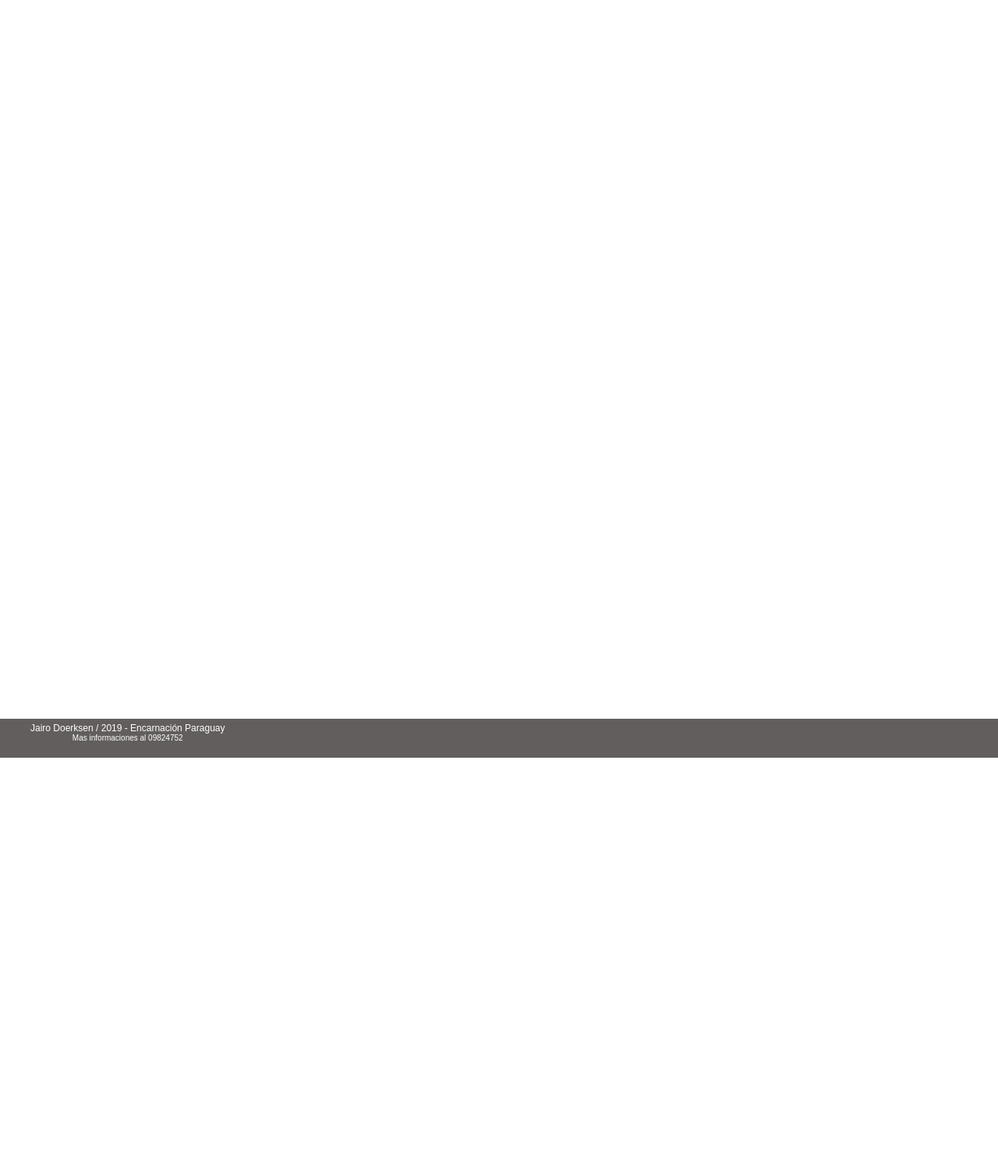
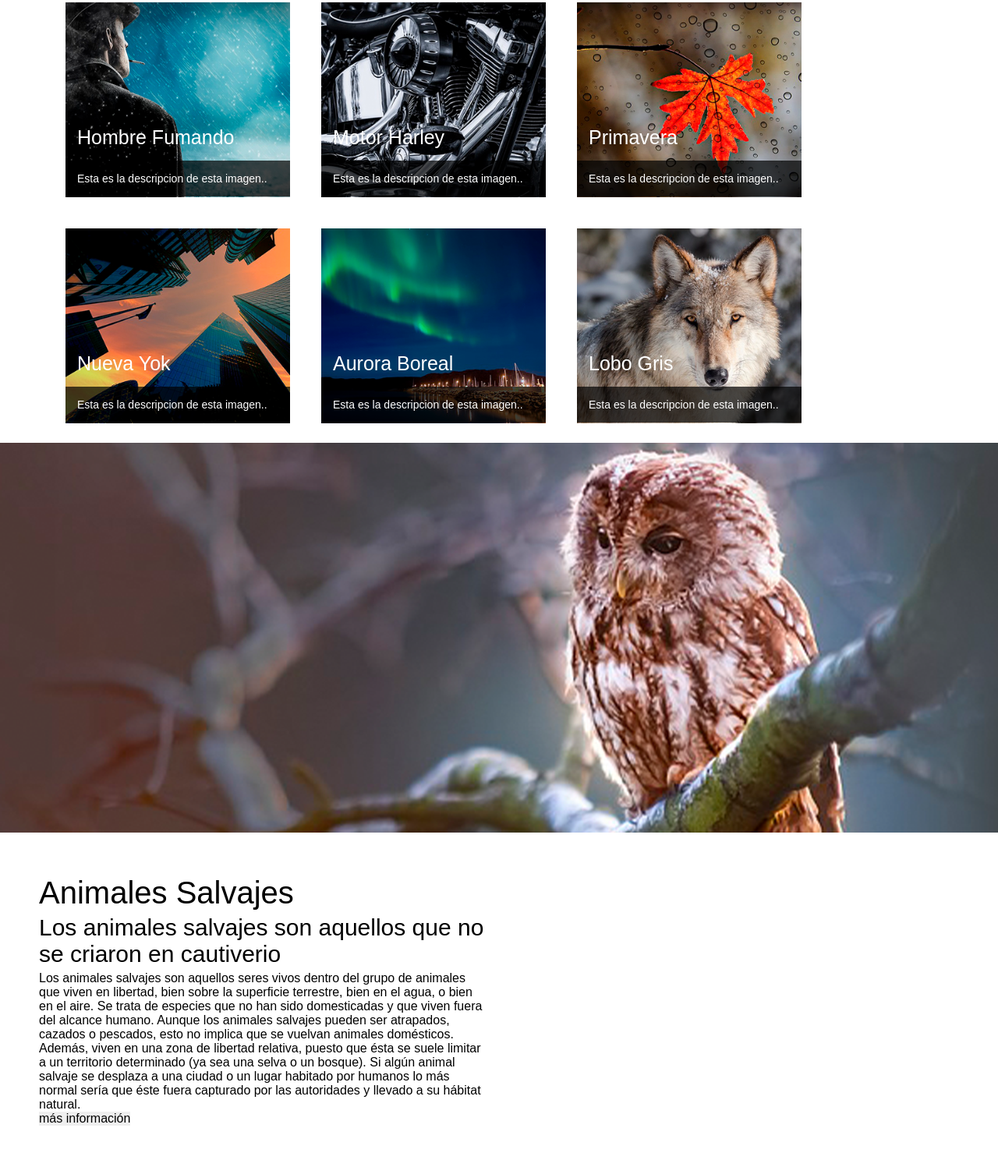
Before and after one commit to jairo87/pick, a plain HTML site: page index.html in a window 1280 px wide. Shown: the part 216-1713 px from the top of the page at 78% size. Before the commit the page ends 1188 px from the top, so only its background shows below. Drawn offline with Linux system fonts and the light colour scheme.

Commit message:
utilización de id en css, con galería de imágenes

```diff
--- a/css/estilos.css
+++ b/css/estilos.css
@@ -15,15 +15,20 @@ a {
 body {
     font-family: Arial;
 }
+
 header {
+
+	background-image: url(..//imagenes/fondo-nav.png);
     width: 100%;
     padding: 10px 0;
-    background-color: #ba08d6;
 }
+
+
 .titulo {
     width: 30%;
     padding: 0 20px;
 }
+
 header h1 {
     font-size: 6em;
     color: #f9f9f9;
@@ -34,15 +39,18 @@ nav {
     background-color: #635e5e;
     overflow: hidden;
 }
+
 nav a {
     margin: 5px;
     color: #fff;
     float: left;
 }
+
 .menu {
     width: 30%;
     padding: 10px 20px;
 }
+
 .buscar p {
     color: #71636b;
     padding: 6px 0 0 40px;
@@ -56,6 +64,7 @@ nav a {
     background-color: #fff;
     border-radius: 5px
 }
+
 .contenedor {
     justify-content: center;
     align-items: center;
@@ -65,41 +74,80 @@ article {
     width: 90%;
     margin: 5px 0 5px 0;
 }
+
 .informacion {
-    width: 30%;
-    height: 427px;
+    width: 25%;
+    height: 250px;
     background-size: cover;
-    background-image: url(../imagenes/gato.jpg);
+
     background-repeat: no-repeat;
     float: left;
     margin: 20px;
 }
+
+#imagen1{background-image: url(../imagenes/imagen1.png);}
+#imagen2{background-image: url(../imagenes/imagen2.png);}
+#imagen3{background-image: url(../imagenes/imagen3.png);}
+#imagen4{background-image: url(../imagenes/imagen4.png);}
+#imagen5{background-image: url(../imagenes/imagen5.png);}
+#imagen6{background-image: url(../imagenes/imagen6.png);}
+#imagen-full-screen{background-image: url(../imagenes/imagen-full-screen.png);}
+.full-screen{
+	width: 100%;
+	height: 500px;
+}
+
 .informacion h1, .informacion p {
     color: #fff;
     font-size: 25px;
-    text-align: center;
+    text-align: left;
     padding: 15px;
+    margin-top: 50%;
 }
+
+
+
 .informacion p {
     font-size: 14px;
-    text-align: justify;
-    margin-top: 60%;
+    text-align: ;
+    margin-top: 0;
+    background: rgba(0,0,0,.7);
 }
+
 footer {
     width: 100%;
     background-color: #635e5e;
     height: 50px;
     text-align: center;
 }
+
 .informacionfooter {
     padding: 5px;
 }
+
 footer p {
+	background-image: url(..//imagenes/background-313415_640.png);
     width: 25%;
     color: #fff;
     font-size: 10px;
 }
+
 .empresa p {
     color: #fff;
     font-size: 12px;
 }
+
+.info1{
+	width: 50%;
+	padding: 50px 25px 50px 50px;
+}
+
+.info1 h1{
+	font-size: 40px;
+}
+
+.info1 h3{
+	font-size: 30px;
+	padding: 5px 0 5px ;
+
+}
--- a/index.html
+++ b/index.html
@@ -9,7 +9,7 @@
         <!--esta etiqueta es la que dará el título a nuestra web,el cualse verá en lapestaña de nuestro navegador alabrir la página!-->
         <meta charset="utf-8">
             <!--con esta etiqueta hacemos que nuestro navegador reconozca la letras especiales, comola ñ o @, etc!-->
-            <link href="css/estilos.css" rel="stylesheet" type="text/css">
+           <link href ="css/estilos.css" rel="stylesheet" type="text/css">
                 <!--esta etiqueta llama a nuestroarchivo css!-->
                 <link crossorigin="anonymous" href="https://use.fontawesome.com/releases/v5.6.3/css/all.css" integrity="sha384-UHRtZLI+pbxtHCWp1t77Bi1L4ZtiqrqD80Kn4Z8NTSRyMA2Fd33n5dQ8lWUE00s/" rel="stylesheet">
                 </link>
@@ -18,12 +18,15 @@
     </head>
     <body>
         <!--dentro de esta etiqueta va todo el código que dará forma a nuestra web!-->
+
         <header>
+
             <div class="titulo">
                 <h1>
                     Pick
                 </h1>
             </div>
+
         </header>
         <!--en la cabecera pondremos títulos, imágenes, etc estas serán la presentación de nuestra web!-->
         <nav>
@@ -49,38 +52,83 @@
         </nav>
         <div class="contenedor">
             <article>
-                <div class="informacion">
+                <div class="informacion" id="imagen1">
                     <h1>
-                        Esta es una imagen
+                        Hombre Fumando
                     </h1>
                     <p>
-                        Esta es la descripcion de esta imagen.. Esta es la descripcion de esta imagen
+                        Esta es la descripcion de esta imagen..
                     </p>
-                    <div id="imagen1">
-                    </div>
                 </div>
-                <div class="informacion">
+                 <div class="informacion" id="imagen2">
                     <h1>
-                        Esta es una imagen
+                        Motor Harley
                     </h1>
                     <p>
-                        Esta es la descripcion de esta imagen.. Esta es la descripcion de esta imagen
+                        Esta es la descripcion de esta imagen..
                     </p>
-                    <div id="imagen1">
-                    </div>
                 </div>
-                <div class="informacion">
+                 <div class="informacion" id="imagen3">
                     <h1>
-                        Esta es una imagen
+                        Primavera
                     </h1>
                     <p>
-                        Esta es la descripcion de esta imagen.. Esta es la descripcion de esta imagen
+                        Esta es la descripcion de esta imagen..
                     </p>
-                    <div id="imagen1">
-                    </div>
                 </div>
+                 <div class="informacion" id="imagen4">
+                    <h1>
+                        Nueva Yok
+                    </h1>
+                    <p>
+                        Esta es la descripcion de esta imagen..
+                    </p>
+                </div>
+                 <div class="informacion" id="imagen5">
+                    <h1>
+                        Aurora Boreal
+                    </h1>
+                    <p>
+                        Esta es la descripcion de esta imagen..
+                </div>
+                 <div class="informacion" id="imagen6">
+                    <h1>
+                        Lobo Gris
+                    </h1>
+                    <p>
+                        Esta es la descripcion de esta imagen..
+                    </p>
+                </div>
+
             </article>
+
         </div>
+
+        	<div class="full-screen" id="imagen-full-screen"></div>
+
+        	<div class="container">
+        		<article>
+        			<div class="info1">
+        			<h1>Animales Salvajes</h1>
+        			<h3>Los animales salvajes son aquellos que no se criaron en cautiverio</h3>
+        			<p>Los animales salvajes son aquellos seres vivos dentro del grupo de animales que viven en libertad, bien sobre la superficie terrestre, bien en el agua, o bien en el aire. Se trata de especies que no han sido domesticadas y que viven fuera del alcance humano. Aunque los animales salvajes pueden ser atrapados, cazados o pescados, esto no implica que se vuelvan animales domésticos. Además, viven en una zona de libertad relativa, puesto que ésta se suele limitar a un territorio determinado (ya sea una selva o un bosque). Si algún animal salvaje se desplaza a una ciudad o un lugar habitado por humanos lo más normal sería que éste fuera capturado por las autoridades y llevado a su hábitat natural.</p>
+        			<button type="button">más información</button>
+
+        			</div>
+
+
+
+        		</article>
+
+        	</div>
+
+
+
+
+
+
+
+
         <footer>
             <!--en esta etiqueta pondremos información como la de quién hizo la página, año, y otra información relevante !-->
             <div class="informacionfooter">
@@ -93,6 +141,8 @@
                     Mas informaciones al 09824752
                 </p>
             </div>
+
+
         </footer>
     </body>
 </html>
```
